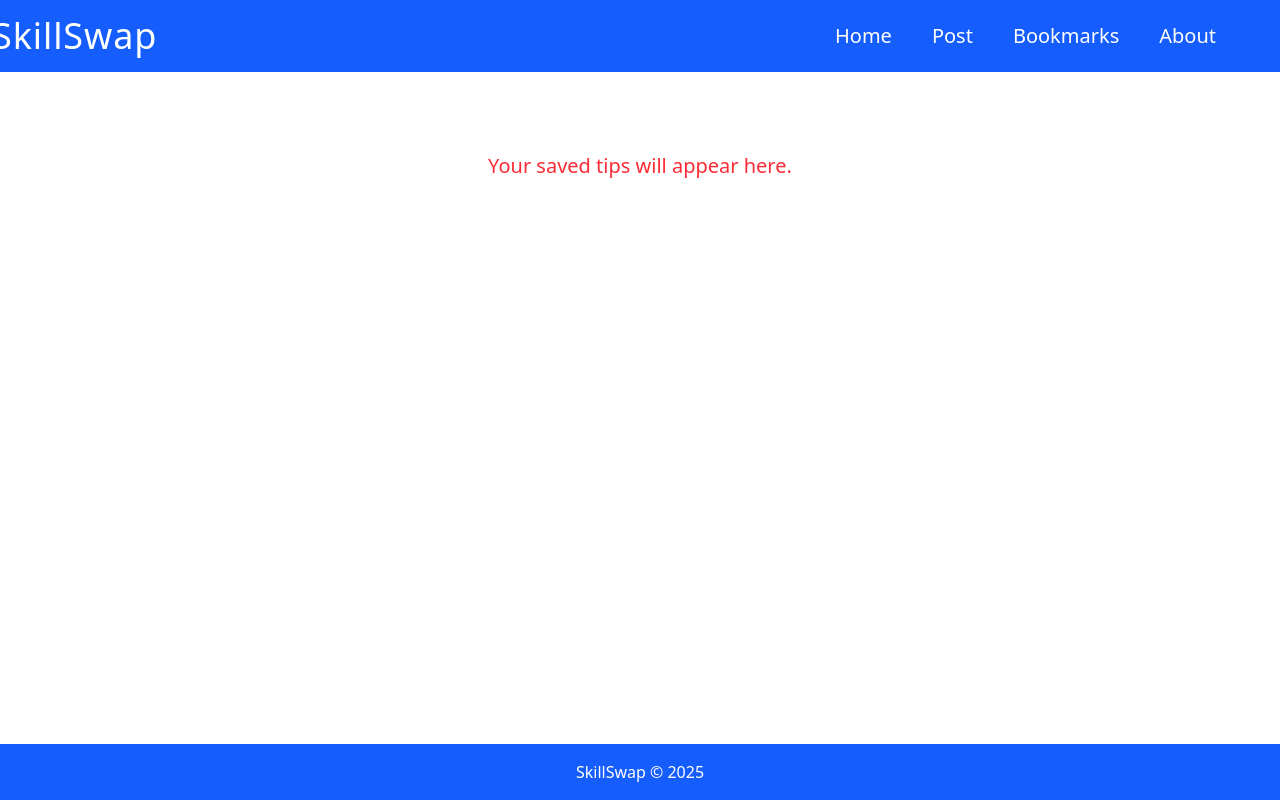
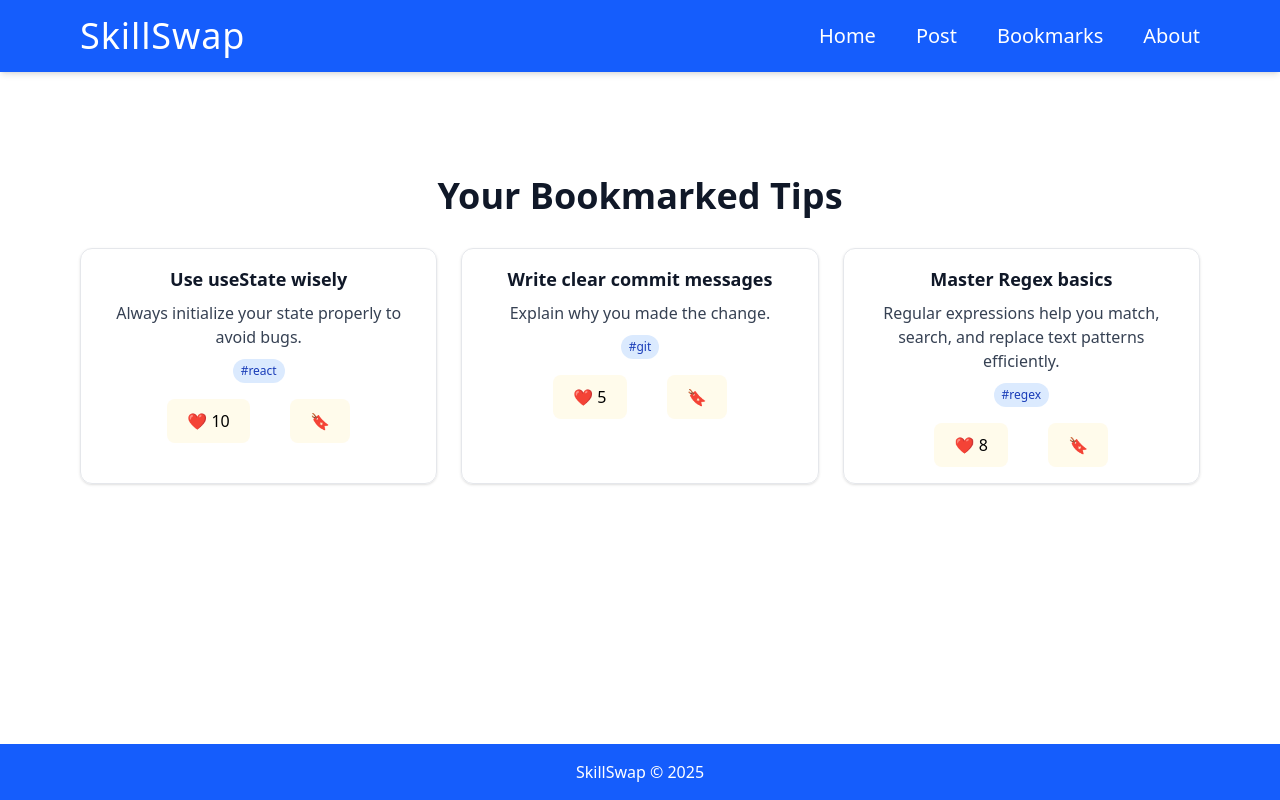
Before and after one commit to Himanshu-xeno/SkillSwap---Micro-Learning-Community, a React (Vite) app: page /bookmarks in a window 1280 px wide. Built offline with nearby package versions, Linux system fonts and the light colour scheme.

Commit message:
Addded the PostTip & Bookmarks pages

```diff
--- a/src/App.jsx
+++ b/src/App.jsx
@@ -1,23 +1,25 @@
+// src/App.jsx
 import './App.css';
 import { BrowserRouter as Router, Routes, Route } from "react-router-dom";
 
 import Navbar from './components/Navbar';
-import Home from './pages/Home'; // we will create this
-import PostTip from './pages/PostTip'; // create this later
-import Bookmarks from './pages/Bookmarks'; // create this later
-import About from './pages/About'; // create this later
-import NotFound from './pages/NotFound'; // optional 404
+import Home from './pages/Home';
+import PostTip from './pages/PostTip'; // ✅ use the dedicated Post page
+import Bookmarks from './pages/Bookmarks';
+import About from './pages/About';
+import NotFound from './pages/NotFound';
 
 function App() {
   return (
     <Router>
-      <div className="flex flex-col min-h-screen bg-white-100">
-        <Navbar />
+      {/* ✅ Navbar is always visible */}
+      <Navbar />
 
-        <main className="bg-white flex-grow w-screen px-0 text-red-500">
+      <div className="flex flex-col min-h-screen">
+        <main className="flex-grow pt-20 overflow-y-auto bg-white px-4 text-gray-900">
           <Routes>
             <Route path="/" element={<Home />} />
-            <Route path="/post" element={<PostTip />} />
+            <Route path="/post" element={<PostTip />} /> {/* ✅ Post route */}
             <Route path="/bookmarks" element={<Bookmarks />} />
             <Route path="/about" element={<About />} />
             <Route path="*" element={<NotFound />} />
--- a/src/components/Navbar.jsx
+++ b/src/components/Navbar.jsx
@@ -3,19 +3,19 @@ import { Link } from "react-router-dom";
 
 export default function Navbar() {
   return (
-    <nav className="bg-blue-600 text-white text-9xl py-4 shadow-md">
-      <div className="max-w-6xl mx-auto flex justify-between items-center">
+    <nav className="fixed top-0 left-0 w-full z-50 bg-blue-600 text-white py-4 shadow-md">
+      <div className="max-w-6xl mx-auto flex justify-between items-center px-4">
         {/* Logo or Brand */}
-        <Link to="/" className="text-4xl font-bold tracking-wide -ml-18">
+        <Link to="/" className="text-4xl font-bold tracking-wide">
           SkillSwap
         </Link>
 
         {/* Navigation Links */}
         <div className="space-x-10 text-xl font-medium">
-          <Link to="/" className="text-white hover:underline">Home</Link>
-          <Link to="/post" className="text-white hover:underline">Post</Link>
-          <Link to="/bookmarks" className="text-white hover:underline">Bookmarks</Link>
-          <Link to="/about" className="text-white hover:underline">About</Link>
+          <Link to="/" className="hover:underline">Home</Link>
+          <Link to="/post" className="hover:underline">Post</Link>
+          <Link to="/bookmarks" className="hover:underline">Bookmarks</Link>
+          <Link to="/about" className="hover:underline">About</Link>
         </div>
       </div>
     </nav>
--- a/src/components/SearchBar.jsx
+++ b/src/components/SearchBar.jsx
@@ -1,7 +1,7 @@
 // src/components/SearchBar.jsx
 export default function SearchBar() {
   return (
-    <div className="flex flex-col md:flex-row justify-center items-center gap-10 my-5">
+    <div className="flex flex-col md:flex-row justify-center items-center gap-10 my-5 ">
       {/* 🔍 Search Input */}
       <input
         type="text"
@@ -19,7 +19,7 @@ export default function SearchBar() {
       </select>
 
       {/* ↕️ Sort Button */}
-      <button className="w-full md:w-auto px-4 py-2 bg-red-600 text-black font-medium rounded-lg hover:bg-blue-700 transition duration-200">
+      <button className="w-full md:w-auto px-4 py-2 !bg-red-500 !text-white font-medium rounded-lg transition duration-200">
         Sort by Likes
       </button>
     </div>
--- a/src/components/TipCard.jsx
+++ b/src/components/TipCard.jsx
@@ -6,7 +6,7 @@ export default function TipCard({ tip }) {
   const [bookmarked, setBookmarked] = useState(tip.bookmarked || false);
 
   return (
-    <div className="w-full border border-gray-200 rounded-xl shadow-sm p-4 hover:shadow-md transition">
+    <div className="w-full border bg-grey-400 border-gray-200 rounded-xl shadow-sm p-4 hover:shadow-md transition">
       {/* Title */}
       <h2 className="font-bold text-lg mb-2">{tip.title}</h2>
 
@@ -22,14 +22,14 @@ export default function TipCard({ tip }) {
       <div className="flex flex-col md:flex-row justify-center items-center gap-10 ">
         <button
           onClick={() => setLikes(likes + 1)}
-          className="flex items-center gap-1 text-sm text-black hover:text-grey-200 transition"
+          className="flex items-center gap-1 text-sm !bg-amber-50 text-black hover:text-grey-200 transition"
         >
           ❤️ {likes}
         </button>
 
         <button
           onClick={() => setBookmarked(!bookmarked)}
-          className={`text-xl ${bookmarked ? 'text-yellow-400' : 'text-gray-400'} hover:text-yellow-500 transition`}
+          className={`text-xl !bg-amber-50 ${bookmarked ?  'text-yellow-400' : 'text-gray-400'} hover:text-yellow-500 transition`}
         >
           🔖
         </button>
--- a/src/index.css
+++ b/src/index.css
@@ -45,7 +45,7 @@ button {
   font-size: 1em;
   font-weight: 500;
   font-family: inherit;
-  background-color: #c5d9e9;
+  background-color: inherit;
   cursor: pointer;
   transition: border-color 0.25s;
 }
@@ -76,6 +76,6 @@ body {
   }
 
   button {
-    background-color: #f9f9f9;
+    background-color: inherit;
   }
 }
--- a/src/pages/About.jsx
+++ b/src/pages/About.jsx
@@ -26,7 +26,7 @@ export default function About() {
           This project is built with React and Tailwind CSS to demonstrate modern web development practices,
           reusable components, and clean UI design. Join us as we keep expanding SkillSwap into a place for everyday learning.
         </p>
-        <button className="px-6 py-3 bg-blue-600 text-black uppercase tracking-wider text-sm hover:bg-blue-700 transition">
+        <button className="px-6 py-3 !bg-blue-600 text-white uppercase tracking-wider text-sm hover:bg-blue-700 transition">
           Learn More
         </button>
       </div>
--- a/src/pages/Bookmarks.jsx
+++ b/src/pages/Bookmarks.jsx
@@ -1,7 +1,50 @@
+// src/pages/Bookmarks.jsx
+import TipCard from '../components/TipCard';
+
 export default function Bookmarks() {
+  // TODO: Replace this with real bookmarked data later
+  const bookmarkedTips = [
+    {
+      id: 1,
+      title: "Use useState wisely",
+      description: "Always initialize your state properly to avoid bugs.",
+      tag: "react",
+      likes: 10,
+      bookmarked: true,
+    },
+    {
+      id: 2,
+      title: "Write clear commit messages",
+      description: "Explain why you made the change.",
+      tag: "git",
+      likes: 5,
+      bookmarked: true,
+    },
+    {
+    id: 3,
+    title: "Master Regex basics",
+    description: "Regular expressions help you match, search, and replace text patterns efficiently.",
+    tag: "regex",
+    likes: 8,
+    bookmarked: false,
+  },
+  ];
+
   return (
-    <div className="text-center mt-20 text-xl ">
-      Your saved tips will appear here.
+    <div className="max-w-6xl mx-auto pt-24 px-4">
+      <h1 className="text-4xl font-bold mb-8 text-center text-gray-900">
+        Your Bookmarked Tips
+      </h1>
+
+      {bookmarkedTips.length === 0 ? (
+        <p className="text-center text-gray-600">No bookmarks yet!</p>
+      ) : (
+        <div className="grid grid-cols-1 md:grid-cols-2 lg:grid-cols-3 gap-6">
+          {bookmarkedTips.map((tip) => (
+            <TipCard key={tip.id} tip={tip} />
+          ))}
+        </div>
+      )}
     </div>
   );
 }
--- a/src/pages/Home.jsx
+++ b/src/pages/Home.jsx
@@ -60,7 +60,7 @@ export default function Home() {
         <SearchBar />
       </div>
 
-      <div className="w-full max-w-6xl mt-8 grid grid-cols-1 md:grid-cols-2 lg:grid-cols-3 gap-6">
+      <div className="w-full max-w-6xl mt-8 my-4 grid grid-cols-1 md:grid-cols-2 lg:grid-cols-3 gap-6">
         {tips.map((tip) => (
           <TipCard key={tip.id} tip={tip} />
         ))}
--- a/src/pages/PostTip.jsx
+++ b/src/pages/PostTip.jsx
@@ -1,7 +1,38 @@
+// src/pages/PostTip.jsx
 export default function PostTip() {
   return (
-    <div className="text-center mt-20 text-xl text-gray-700">
-      Post a new tip here (form coming soon)
+    <div className="flex items-center justify-center py-6 bg-gray-50">
+      <div className="w-full max-w-2xl bg-white rounded-lg shadow-lg p-8">
+        <h2 className="text-3xl font-bold mb-6 text-center text-gray-900">
+          Post a New Tip
+        </h2>
+
+        <form className="space-y-4">
+          <input
+            type="text"
+            placeholder="Title"
+            className="w-full border border-gray-300 px-4 py-3 rounded-lg focus:outline-none focus:ring-2 focus:ring-blue-500"
+          />
+          <textarea
+            placeholder="Description"
+            rows="4"
+            className="w-full border border-gray-300 px-4 py-3 rounded-lg focus:outline-none focus:ring-2 focus:ring-blue-500"
+          />
+          <select className="w-full border border-gray-300 px-4 py-3 rounded-lg focus:outline-none focus:ring-2 focus:ring-blue-500">
+            <option value="">Select Tag</option>
+            <option value="react">React</option>
+            <option value="git">Git</option>
+            <option value="regex">Regex</option>
+            <option value="docker">Docker</option>
+          </select>
+          <button
+            type="submit"
+            className=" !bg-red-500 text-white px-4 py-3 rounded-lg font-semibold hover:bg-yellow-700 transition duration-200"
+          >
+            Submit Tip
+          </button>
+        </form>
+      </div>
     </div>
   );
 }
```
